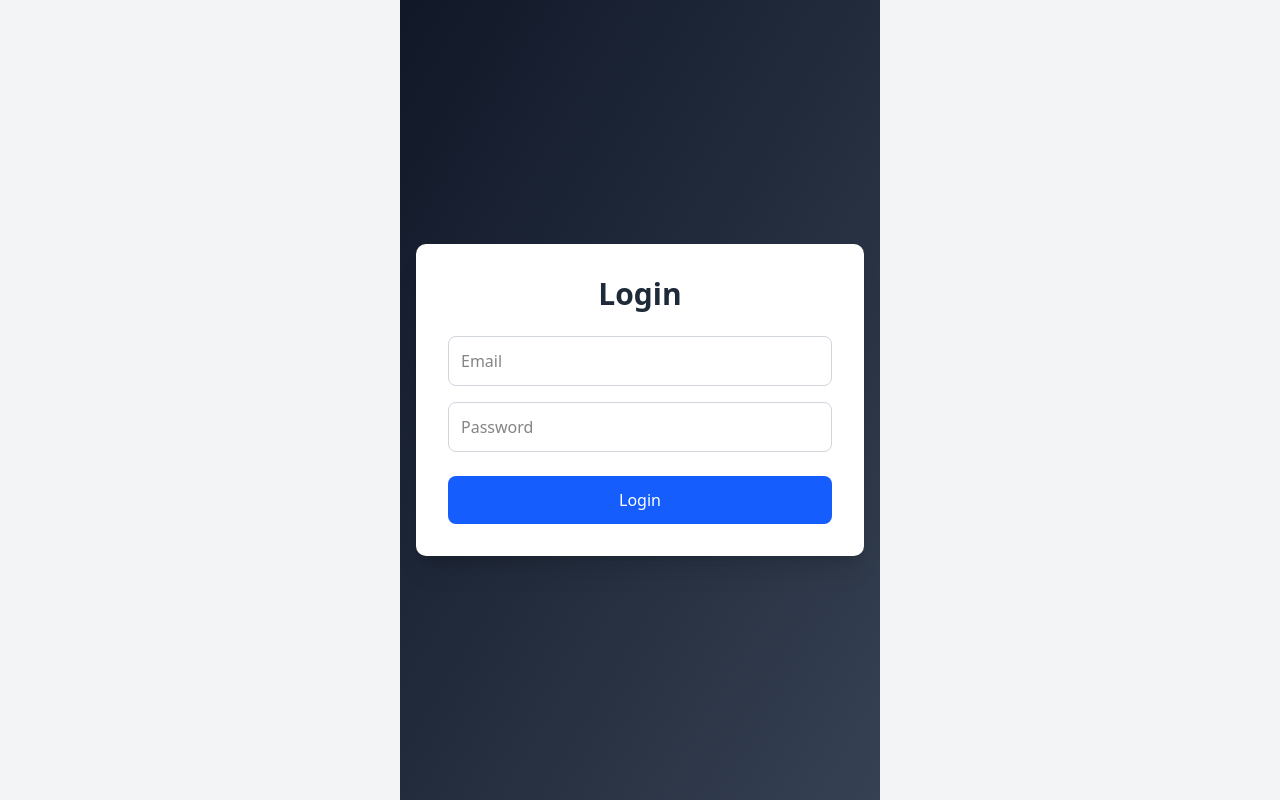
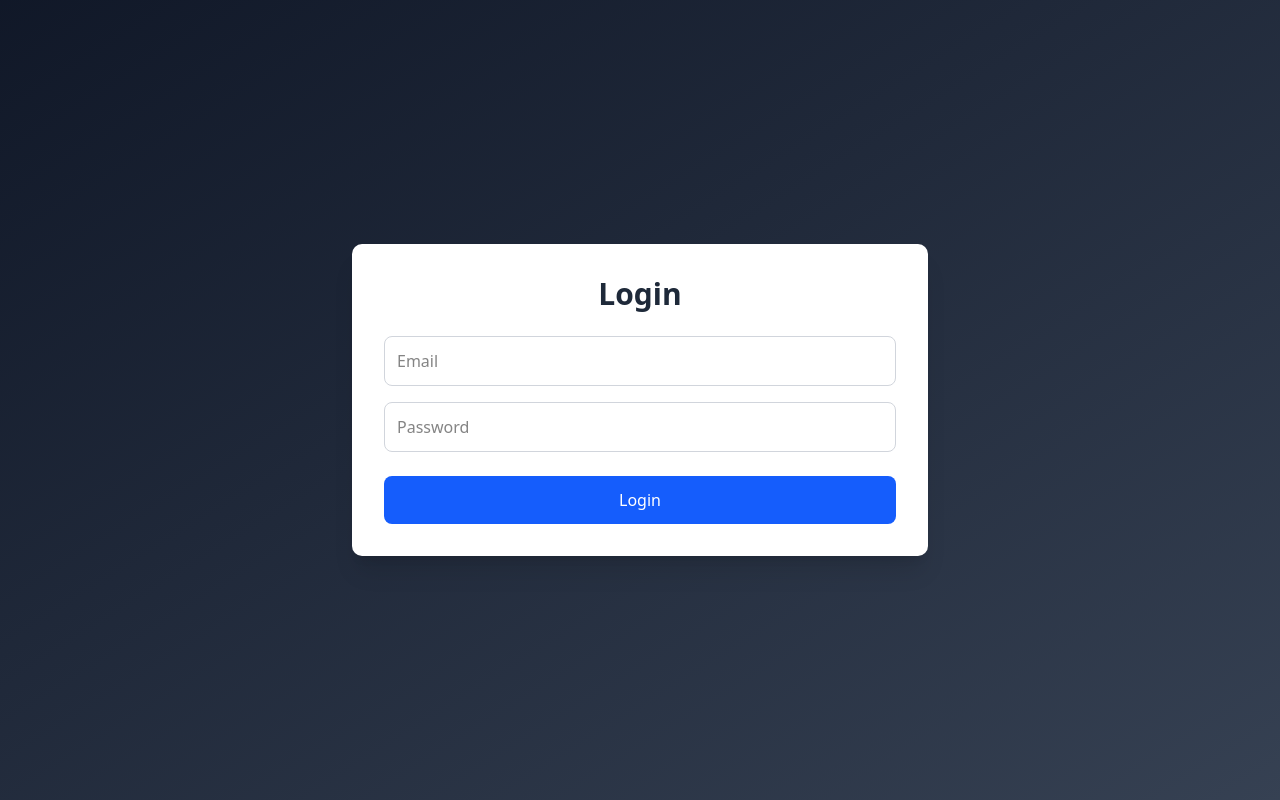
Before and after one commit to Sudama-Chhetri/gym_update_dashboard, a Next.js app: page /login in a window 1280 px wide. Built offline with nearby package versions, Linux system fonts and the light colour scheme.

Commit message:
fix: Ensure login page background covers entire screen on desktop

```diff
--- a/src/app/login/page.tsx
+++ b/src/app/login/page.tsx
@@ -46,8 +46,8 @@
 }
 
   return (
-    <div className="flex flex-col items-center justify-center min-h-screen bg-gradient-to-br from-gray-900 to-gray-700 p-4">
-      <div className="w-full max-w-md bg-white p-8 rounded-lg shadow-xl">
+    <div className="flex flex-col items-center justify-center h-screen w-screen bg-gradient-to-br from-gray-900 to-gray-700 p-4">
+      <div className="w-full max-w-md md:max-w-lg lg:max-w-xl bg-white p-8 rounded-lg shadow-xl">
         <h2 className="text-3xl font-bold text-center text-gray-800 mb-6">Login</h2>
         <input
           type="email"
```
